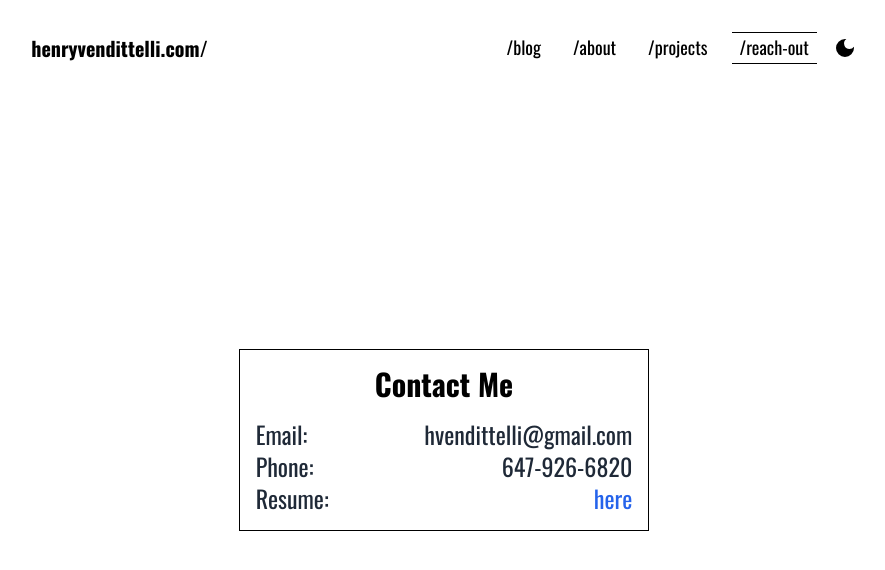
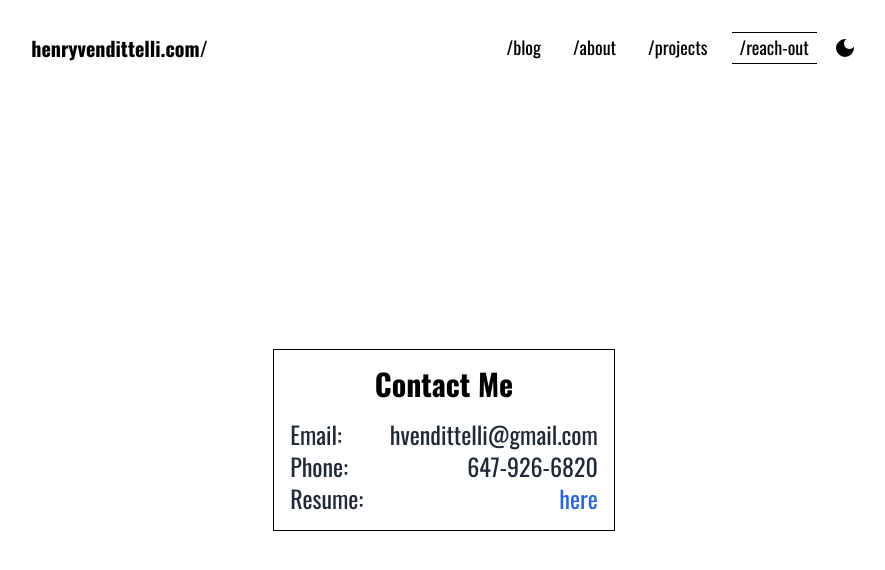
Before and after one commit to hvenry/henry-vendittelli-portfolio, a Next.js app: page /reach-out in a window 1280 px wide. Shown: the top 570 px of the page, without its empty margins (196-1081 px from the left). Built offline with nearby package versions, Linux system fonts and the light colour scheme.

Commit message:
restyled contact page, created new contact component, trimmed css

```diff
--- a/app/reach-out/page.tsx
+++ b/app/reach-out/page.tsx
@@ -1,40 +1,14 @@
+import ContactCard from "@/components/ContactCard";
+
 export const metadata = {
   title: "Reach Out! - henryvendittelli.com",
-  description:
-    "Henry's contact information + resume.",
+  description: "Henry's contact information + resume.",
 };
 
 export default function Page() {
-  const resume = "/assets/pdfs/HenryVendittelliResume2024.pdf";
-
   return (
-    <main className="h-full flex justify-center items-center">
-      <div className="p-4 w-3/4 sm:w-1/2 lg:w-2/5 border transition duration-300 ease-in-out border-primary basic-glow">
-        <div className="text-3xl font-bold pb-4 flex justify-center">
-          Contact Me
-        </div>
-        <div className="sm:text-2xl text-lg text-primary-1">
-          <div className="flex justify-between">
-            <p>Email:</p>
-            <p>hvendittelli@gmail.com</p>
-          </div>
-          <div className="flex justify-between">
-            <p>Phone:</p>
-            <p>647-926-6820</p>
-          </div>
-          <div className="flex justify-between">
-            <p>Resume:</p>
-            <a
-              className="text-blue-600 hover:text-blue-300"
-              href={resume}
-              target="_blank"
-              rel="noopener noreferrer"
-            >
-              here
-            </a>
-          </div>
-        </div>
-      </div>
+    <main className="h-full flex flex-col justify-center items-center">
+      <ContactCard />
     </main>
   );
 }
--- /dev/null
+++ b/components/ContactCard.tsx
@@ -0,0 +1,50 @@
+"use client";
+
+import { useState } from "react";
+
+export default function ContactCard() {
+  const [isHovered, setIsHovered] = useState(false);
+  const resume = "/assets/pdfs/HenryVendittelliResume2024.pdf";
+
+  return (
+    <div
+      className="relative flex justify-center items-center"
+      onMouseEnter={() => setIsHovered(true)}
+      onMouseLeave={() => setIsHovered(false)}
+    >
+      <div className="p-4 border transition-all duration-300 ease-in-out border-primary basic-glow hover:scale-105">
+        <div className="text-3xl font-bold pb-4 flex justify-center">
+          Contact Me
+        </div>
+        <div className="sm:text-2xl text-lg text-primary-1">
+          <div className="flex justify-between gap-6 sm:gap-12">
+            <p>Email:</p>
+            <p>hvendittelli@gmail.com</p>
+          </div>
+          <div className="flex justify-between">
+            <p>Phone:</p>
+            <p>647-926-6820</p>
+          </div>
+          <div className="flex justify-between">
+            <p>Resume:</p>
+            <a
+              className="text-blue-600 hover:text-blue-300"
+              href={resume}
+              target="_blank"
+              rel="noopener noreferrer"
+            >
+              here
+            </a>
+          </div>
+        </div>
+      </div>
+      <div
+        className={`absolute bottom-[-60px] text-3xl transition-opacity duration-300 ease-in-out ${
+          isHovered ? "opacity-100" : "opacity-0"
+        }`}
+      >
+        😎
+      </div>
+    </div>
+  );
+}
```
